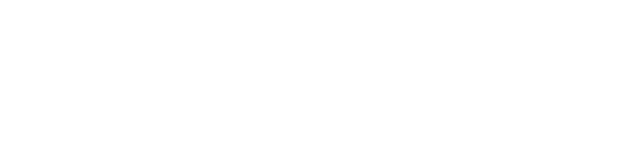
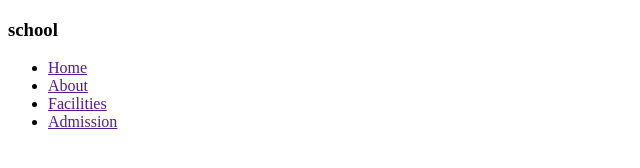
Before and after one commit to konica4403/second-assignment-repo, a plain HTML site: page index.html in a window 1280 px wide. Shown: the whole page, without its empty margins (0-640 px from the left). Drawn offline with Linux system fonts and the light colour scheme; files that its build step writes are made by us from their sources.

Commit message:
added images html and css files

```diff
--- a/index.html
+++ b/index.html
@@ -8,6 +8,17 @@
 </head>
 <body>
     <header>
+        <nav class="navbar">
+            <h3 class="band">school</h3>
+            <ul class="nav-links">
+                <!-- <li.nav-item*4>a.nav-link -->
+      <li class="nav-item"><a href=""class="nav-link">Home</a></li>
+      <li class="nav-item"><a href=""class="nav-link">About</a></li>
+      <li class="nav-item"><a href=""class="nav-link">Facilities</a></li>
+      <li class="nav-item"><a href=""class="nav-link">Admission</a></li>
+
+
+
         </header>
         <main>
             </main>
```
Also changed, not shown: styles/Group_1.png (added).
